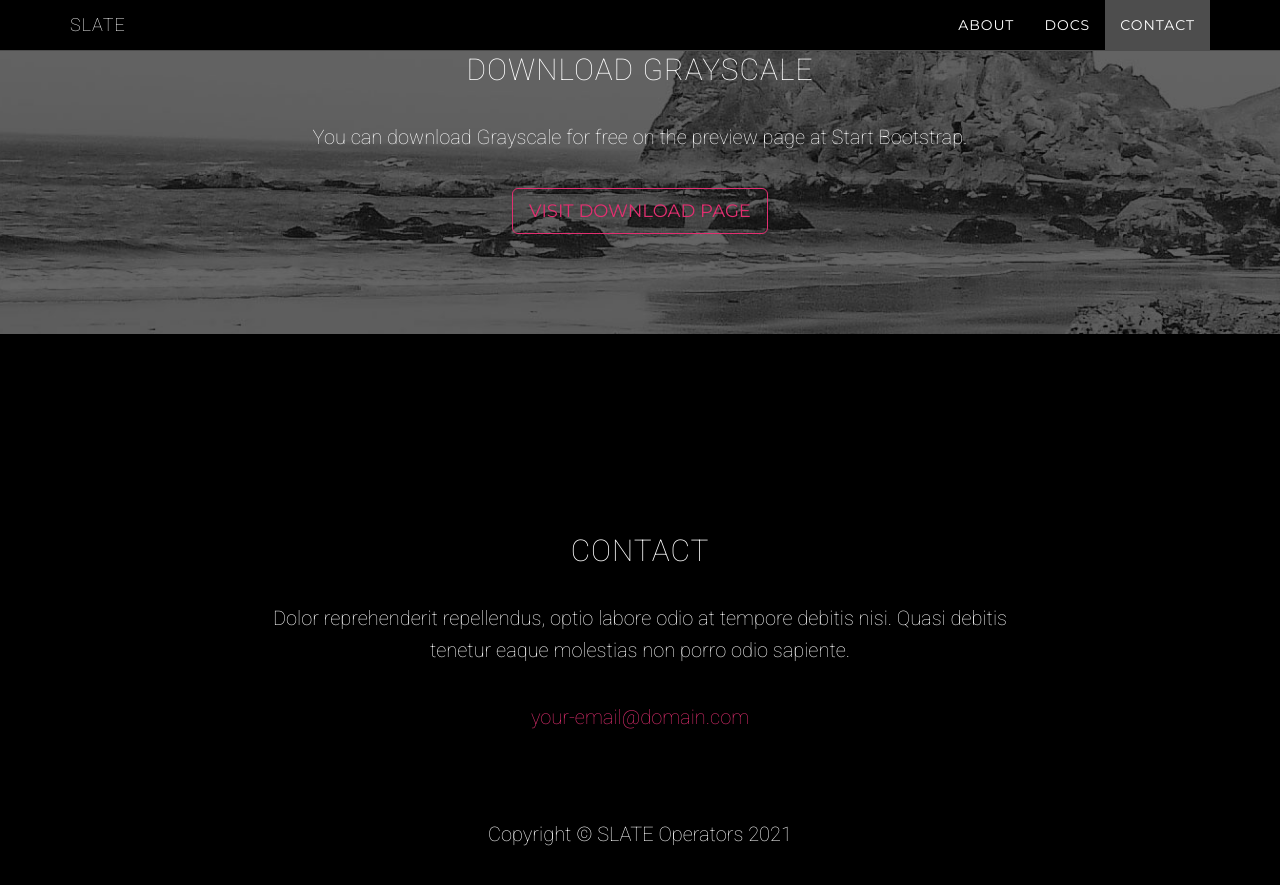
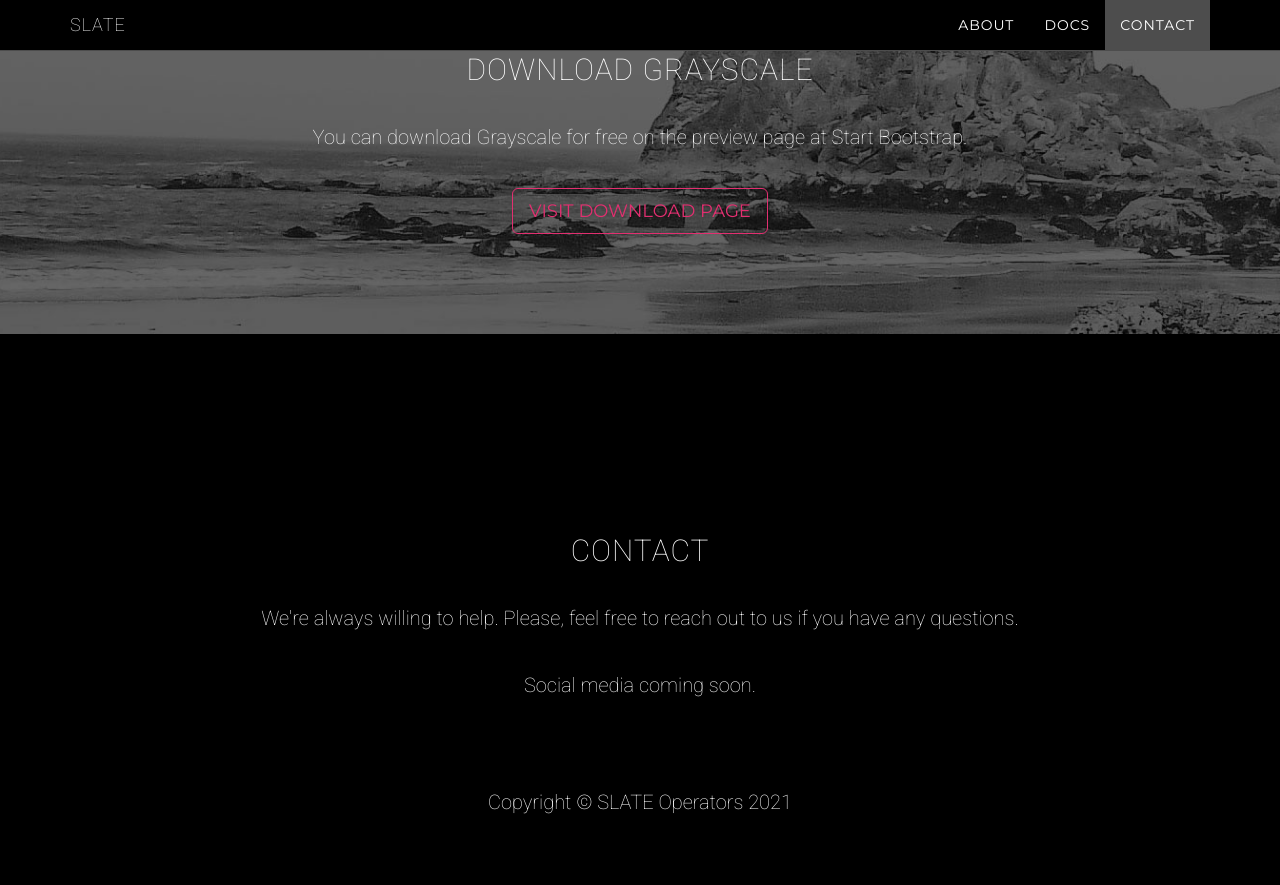
Before and after one commit to jdloft/slate-site, a Jekyll site: the page built from index.html, in a window 1280 px wide and 900 px high, scrolled down 1811 px. Shown: the top 885 px of the window. Built offline with Jekyll 4.4.1, drawn with Linux system fonts in a browser that asks for light colours.

Commit message:
Contact initial content

```diff
--- a/_config.yml
+++ b/_config.yml
@@ -1,6 +1,5 @@
 # Site settings
 title: SLATE
-email: your-email@domain.com
 url: https://slatepool.io
 description: "A new Cardano stake pool"
 
--- a/_includes/contact.html
+++ b/_includes/contact.html
@@ -1,11 +1,10 @@
     <!-- Contact Section -->
     <section id="contact" class="container content-section text-center">
         <div class="row">
-            <div class="col-lg-8 col-lg-offset-2">
+            <div class="col-lg-10 col-lg-offset-1">
                 <h2>Contact</h2>
-                <p>Dolor reprehenderit repellendus, optio labore odio at tempore debitis nisi. Quasi debitis tenetur eaque molestias non porro odio sapiente.</p>
-                <p><a href="mailto:{{ site.email }}">{{ site.email }}</a>
-                </p>
+                <p>We're always willing to help. Please, feel free to reach out to us if you have any questions.</p>
+                <p>Social media coming soon.</p>
                 <ul class="list-inline banner-social-buttons">
                     {% for network in site.social %}
                     <li>
```
